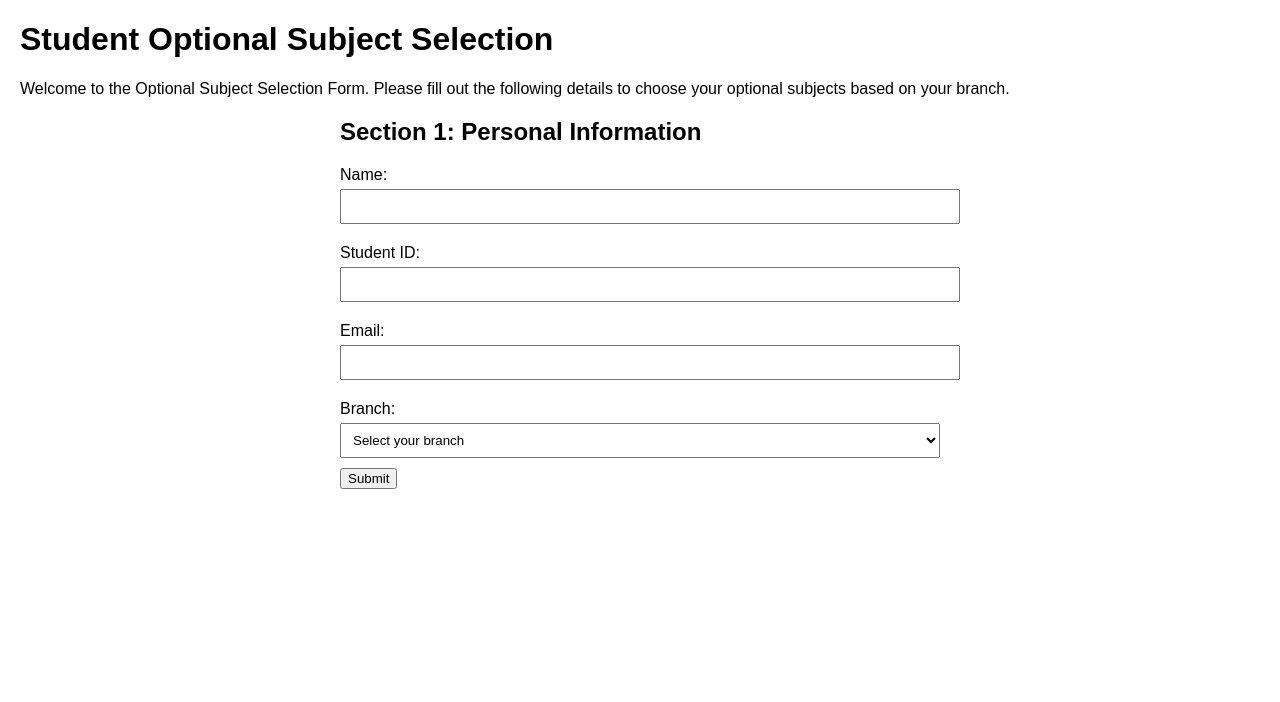
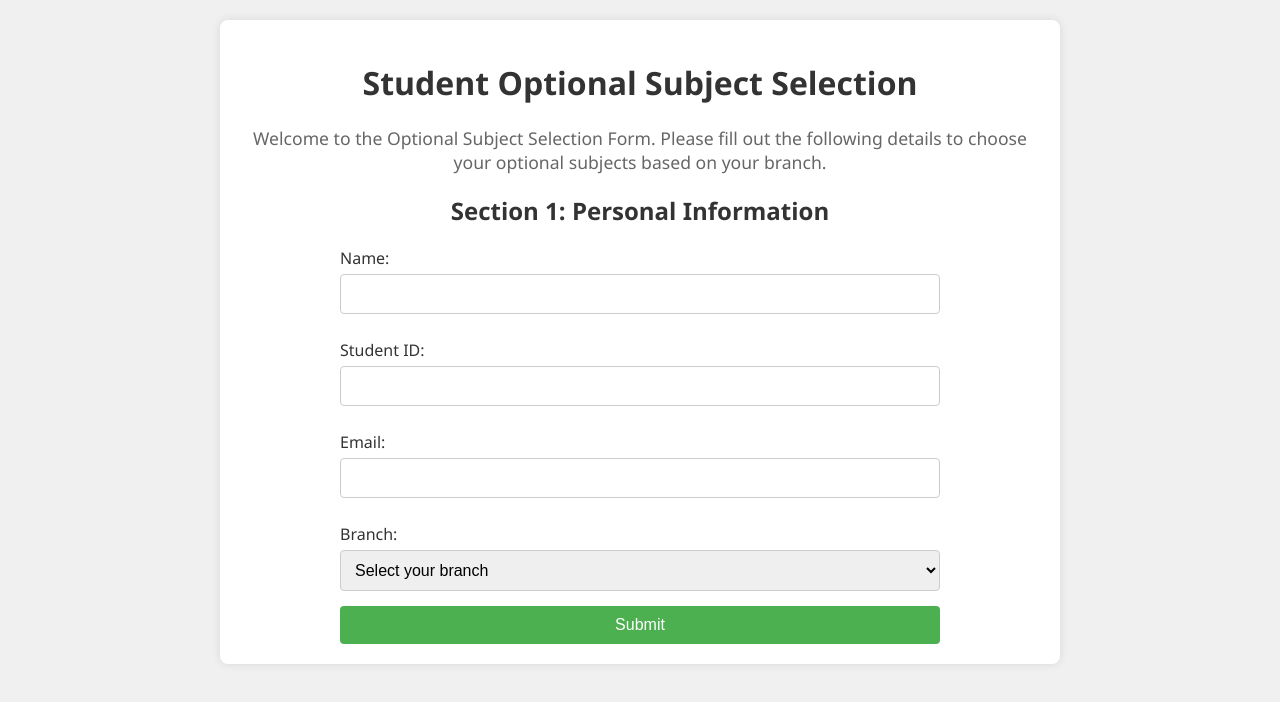
Before and after one commit to jaswanthrf/College-tools, a website: page public/index.html in a window 1280 px wide. Drawn offline with Linux system fonts and the light colour scheme.

Commit message:
modified UI

```diff
--- a/public/index.html
+++ b/public/index.html
@@ -5,14 +5,73 @@
     <meta name="viewport" content="width=device-width, initial-scale=1.0">
     <title>Student Optional Subject Selection</title>
     <style>
-        body { font-family: Arial, sans-serif; margin: 20px; }
-        form { max-width: 600px; margin: auto; }
-        label { display: block; margin: 10px 0 5px; }
-        select, input { width: 100%; padding: 8px; margin-bottom: 10px; }
-        .optional-subjects { display: none; }
+        body {
+            font-family: 'Segoe UI', Tahoma, Geneva, Verdana, sans-serif;
+            margin: 20px;
+            background-color: #f0f0f0;
+        }
+        .container {
+            max-width: 800px;
+            margin: auto;
+            background-color: #fff;
+            padding: 20px;
+            border-radius: 8px;
+            box-shadow: 0 0 10px rgba(0, 0, 0, 0.1);
+        }
+        h1, h2 {
+            text-align: center;
+            color: #333;
+        }
+        p {
+            text-align: center;
+            color: #666;
+            font-size: 1.1em;
+        }
+        form {
+            max-width: 600px;
+            margin: auto;
+        }
+        label {
+            display: block;
+            margin: 10px 0 5px;
+            color: #333;
+        }
+        select, input {
+            width: 100%;
+            padding: 10px;
+            margin-bottom: 15px;
+            font-size: 1em;
+            border: 1px solid #ccc;
+            border-radius: 4px;
+            box-sizing: border-box;
+        }
+        .optional-subjects {
+            display: none;
+            margin-top: 20px;
+            border-top: 1px solid #ccc;
+            padding-top: 20px;
+        }
+        .subject-list {
+            display: none;
+        }
+        button[type="submit"] {
+            display: block;
+            width: 100%;
+            padding: 10px;
+            background-color: #4CAF50;
+            color: white;
+            border: none;
+            border-radius: 4px;
+            cursor: pointer;
+            font-size: 1em;
+        }
+        button[type="submit"]:hover {
+            background-color: #45a049;
+        }
     </style>
 </head>
 <body>
+    <div class="container">
         <h1>Student Optional Subject Selection</h1>
         <p>Welcome to the Optional Subject Selection Form. Please fill out the following details to choose your optional subjects based on your branch.</p>
         <form id="subject-form">
@@ -39,7 +98,7 @@
             <section class="optional-subjects" id="optional-subjects">
                 <h2>Section 2: Subject Selection</h2>
                 <div id="subjects-engineering" class="subject-list">
-                <label for="engineering-subjects">Optional Subjects:</label>
+                    <label for="engineering-subjects">Optional Subjects for Engineering:</label>
                     <select id="engineering-subjects" name="subjects" multiple>
                         <option value="math">Advanced Mathematics</option>
                         <option value="physics">Applied Physics</option>
@@ -47,7 +106,7 @@
                     </select>
                 </div>
                 <div id="subjects-science" class="subject-list">
-                <label for="science-subjects">Optional Subjects:</label>
+                    <label for="science-subjects">Optional Subjects for Science:</label>
                     <select id="science-subjects" name="subjects" multiple>
                         <option value="bio">Biology</option>
                         <option value="chemistry">Chemistry</option>
@@ -55,7 +114,7 @@
                     </select>
                 </div>
                 <div id="subjects-arts" class="subject-list">
-                <label for="arts-subjects">Optional Subjects:</label>
+                    <label for="arts-subjects">Optional Subjects for Arts:</label>
                     <select id="arts-subjects" name="subjects" multiple>
                         <option value="history">History</option>
                         <option value="literature">Literature</option>
@@ -66,6 +125,7 @@
 
             <button type="submit">Submit</button>
         </form>
+    </div>
 
     <script>
         document.getElementById('branch').addEventListener('change', function () {
```
Lines whose indentation alone changed are shown as unchanged.
